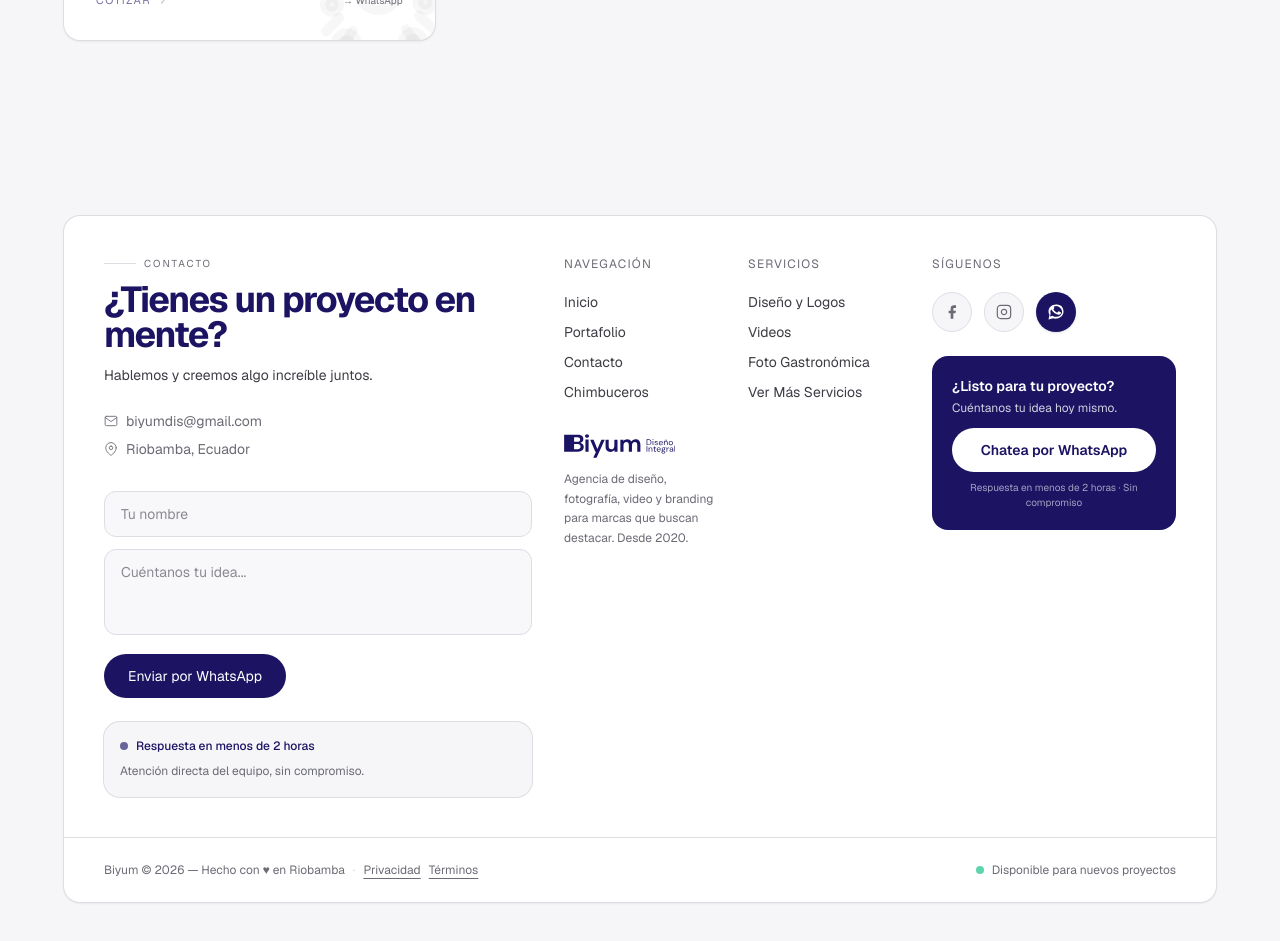
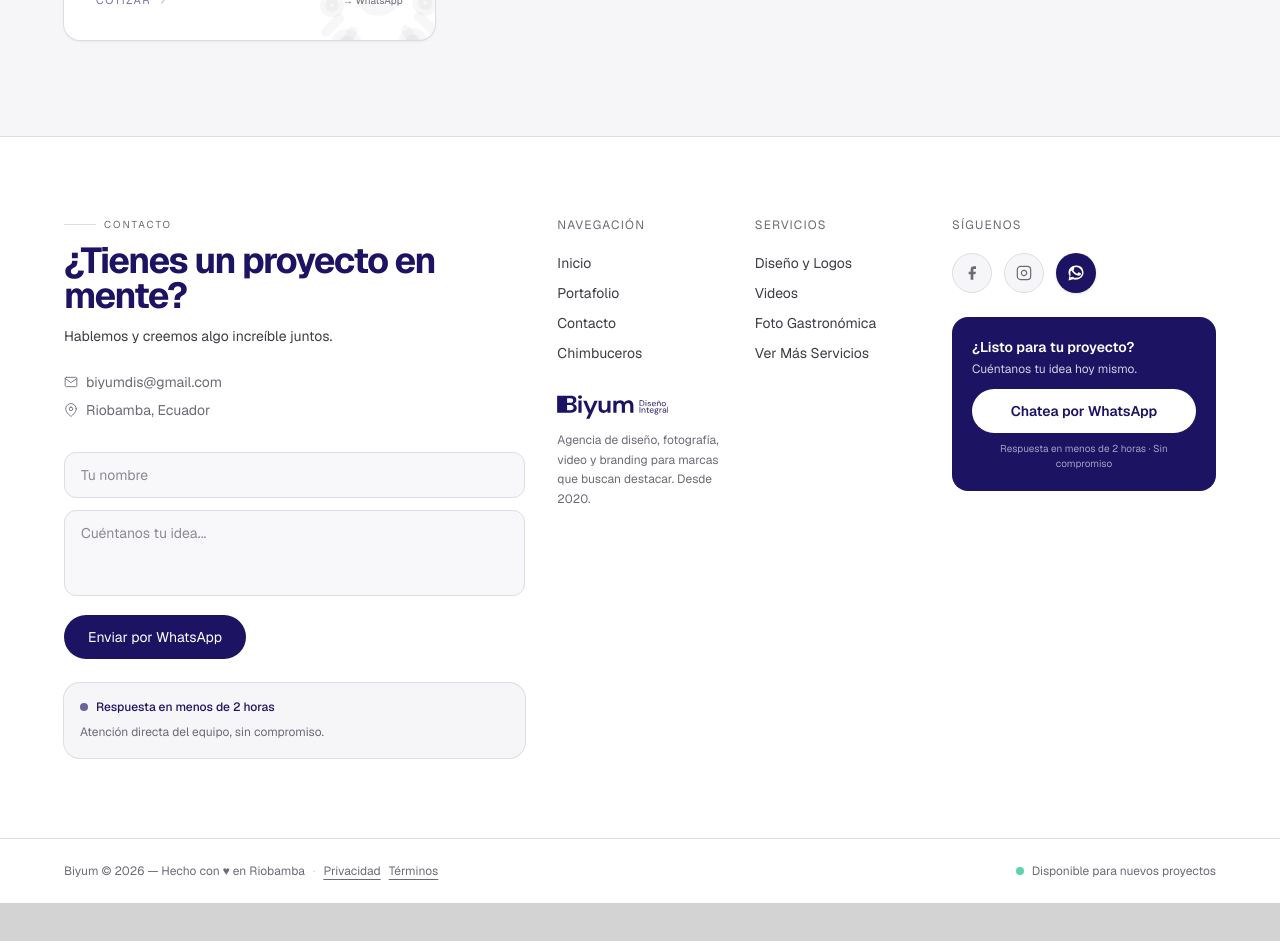
Before and after one commit to alejandrovelozvera-hash/biyum-sitio-web, a Next.js app: page / in a window 1280 px wide. Shown: the part 5380-6321 px from the top of the page. After the commit the page ends 6283 px from the top, so only its background shows below. Built offline with nearby package versions, Linux system fonts and the light colour scheme; no server answers.

Commit message:
style(contact): ancho completo borde a borde como hero
- footer contacto de max-w 1400 + rounded-2xl card -> w-full borde a borde bg-surface-elevated border-t, padding px-6 md:px-16 py-16/20
- mantiene grid 12 cols y barra inferior, ahora ocupa 100vw como hero

```diff
--- a/src/components/Footer.tsx
+++ b/src/components/Footer.tsx
@@ -21,16 +21,16 @@ export default function Footer() {
     setTimeout(() => setSent(false), 3000);
   };
   return (
-    <footer id="contacto" className="bg-section-alt py-20">
-      <div className="max-w-[1400px] mx-auto px-6 md:px-16">
+    <footer id="contacto" className="bg-surface-elevated border-t border-border">
+      <div className="w-full">
         <motion.div
           initial={anim ? { opacity: 0, y: 24 } : false}
           whileInView={{ opacity: 1, y: 0 }}
           viewport={{ once: true, amount: 0.15 }}
           transition={{ duration: 0.6, ease: [0.16, 1, 0.3, 1] }}
-          className="bg-surface-elevated rounded-2xl ring-1 ring-border shadow-sm overflow-hidden"
+          className="w-full overflow-hidden"
         >
-          <div className="p-8 md:p-10">
+          <div className="w-full px-6 md:px-16 py-16 md:py-20">
             <div className="grid grid-cols-1 lg:grid-cols-12 gap-10 lg:gap-8">
               <div className="lg:col-span-5">
                 <div className="flex items-center gap-2 mb-3">
@@ -92,7 +92,7 @@ export default function Footer() {
               </div>
             </div>
           </div>
-          <div className="px-8 md:px-10 py-6 flex flex-col md:flex-row justify-between items-center gap-3 text-muted text-xs border-t border-border">
+          <div className="w-full px-6 md:px-16 py-6 flex flex-col md:flex-row justify-between items-center gap-3 text-muted text-xs border-t border-border">
             <span className="flex flex-wrap items-center gap-2">Biyum © {new Date().getFullYear()} — Hecho con ♥ en Riobamba <span className="hidden md:inline opacity-30">·</span> <a href="/privacidad" className="hover:text-foreground underline underline-offset-4">Privacidad</a> <a href="/terminos" className="hover:text-foreground underline underline-offset-4">Términos</a></span>
             <span className="flex items-center gap-2"><span className="w-2 h-2 bg-emerald-500 rounded-full animate-pulse" /> Disponible para nuevos proyectos</span>
           </div>
```
